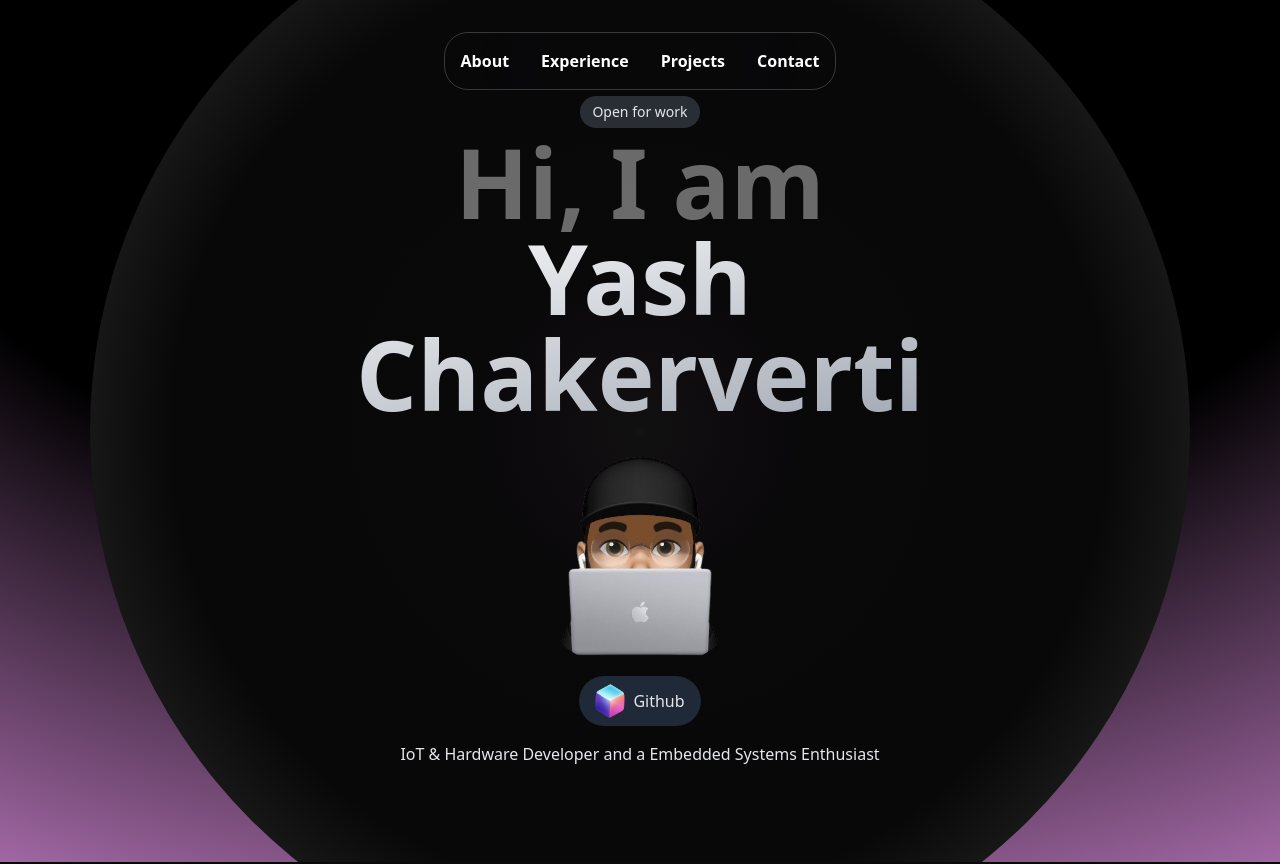
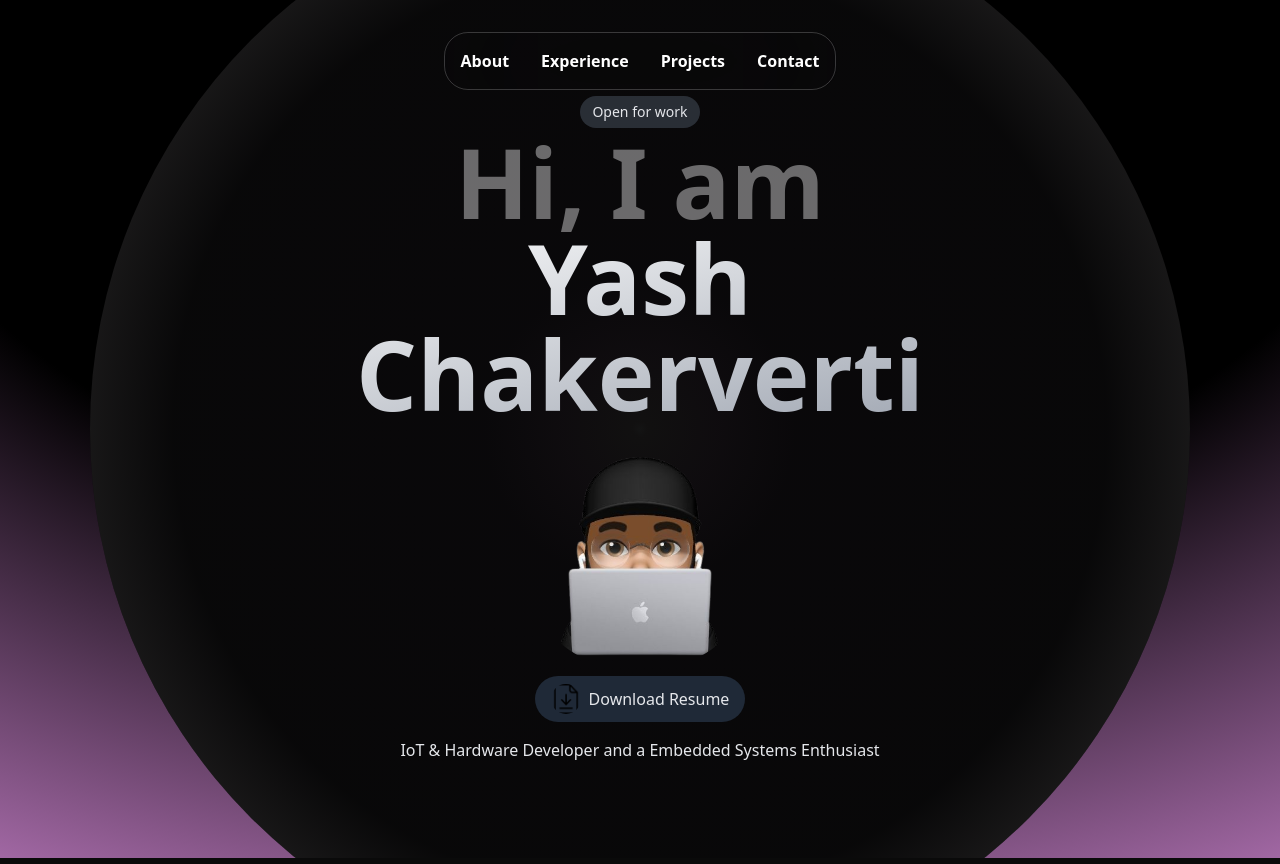
Before and after one commit to YD-YC/portfolio-website, a Next.js app: page / in a window 1280 px wide. Shown: the top 864 px of the page. Built offline with nearby package versions, Linux system fonts and the light colour scheme.

Commit message:
Added Resume

```diff
--- a/components/Hero.tsx
+++ b/components/Hero.tsx
@@ -42,25 +42,25 @@ export const Hero = () => {
                 <div className="flex flex-col items-center">
                     <Image
                         src={profilepic}
-                        alt="Profile picture of Shantanu Tiwari"
+                        alt="Profile picture of Yash Chakerverti"
                         width={250}
                         className="rounded-full mx-auto"
                     />
                    <motion.a
-                        href="https://github.com/YD-YC"
-                        target="_blank"
-                        rel="noopener noreferrer"
+                   href="/RESUME.pdf" // Corrected path
+                   download="Yash_Chakerverti_Resume.pdf"
                    whileHover={{ scale: 1.02 }}
                    className="flex justify-center items-center m-1 gap-2 px-4 py-2 bg-gray-800 mb-4 rounded-full"
                >
                    <Image
                        src={obj}
-                            alt="Download CV icon"
+                       alt="Download Resume icon"
                        width={30}
                        className="rounded-2xl mx-auto"
                    />
-                        <p className="font-medium text-center">Github</p>
+                   <p className="font-medium text-center">Download Resume</p>
                </motion.a>
+
                     <p className="flex justify-center font-medium max-w-xl text-center">
                         IoT & Hardware Developer and a Embedded Systems Enthusiast
                     </p>
```
Also changed, not shown: assets/obj1.png, 1 other file (tests, documents, lock files or other folders). Lines whose indentation alone changed are shown as unchanged.
